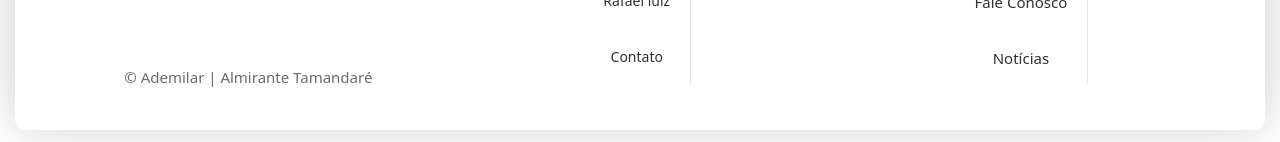
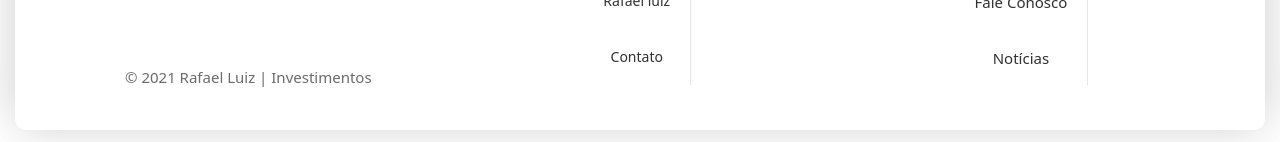
Before and after one commit to Jos620/Ademilar, a Nuxt app: page / in a window 1280 px wide. Shown: the part 6417-6559 px from the top of the page. Built offline with nearby package versions, Linux system fonts and the light colour scheme.

Commit message:
🦶🏻 Footer

```diff
--- a/components/global/Footer.vue
+++ b/components/global/Footer.vue
@@ -84,7 +84,7 @@
         <div
             class="footer__copy col-span-2 md:row-start-2 md:col-start-1 text-center md:text-xs md:flex justify-center items-end text-accent-500"
         >
-            <span>&copy; Ademilar | Almirante Tamandaré</span>
+            <span>&copy; 2021 Rafael Luiz | Investimentos</span>
         </div>
     </div>
 </template>
```
